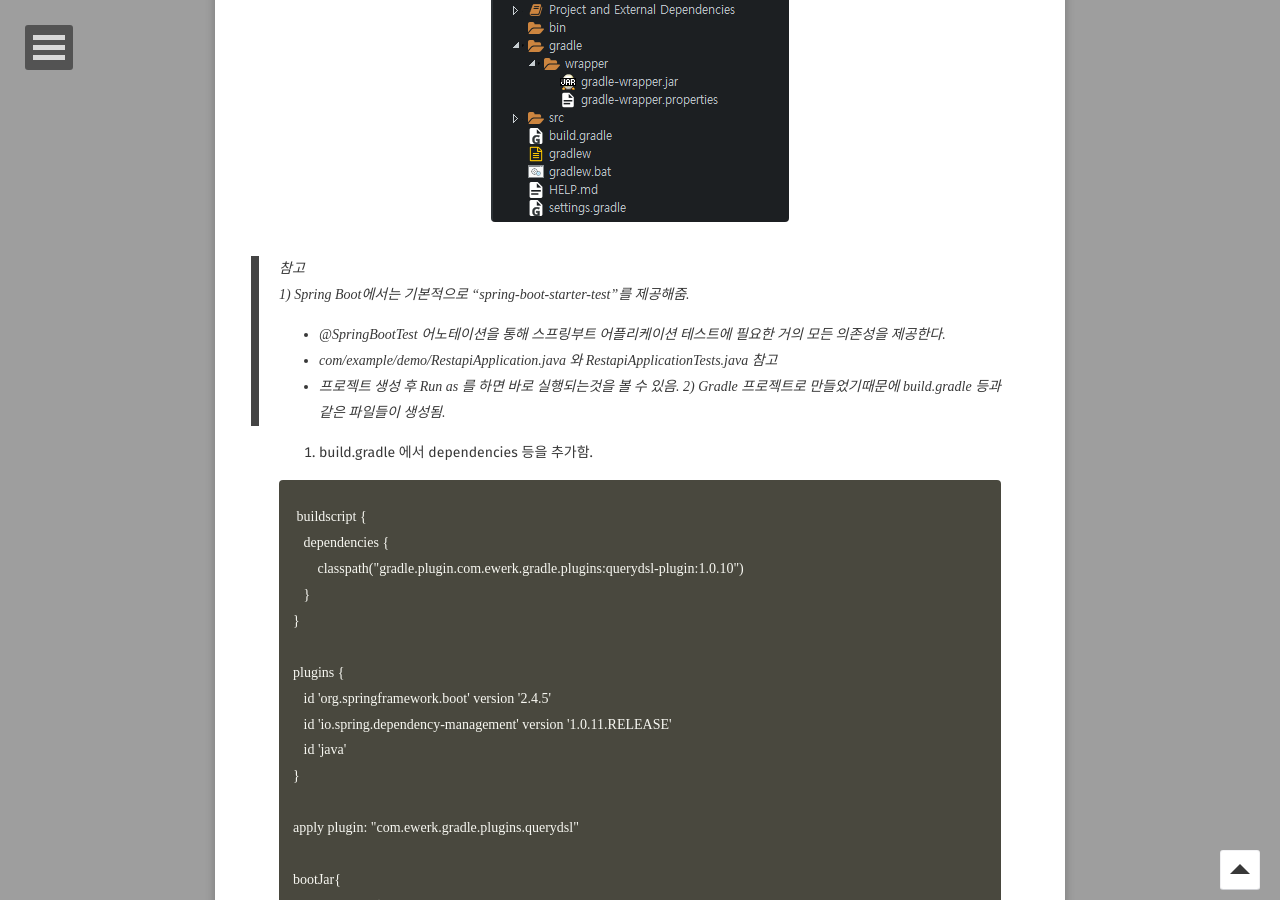
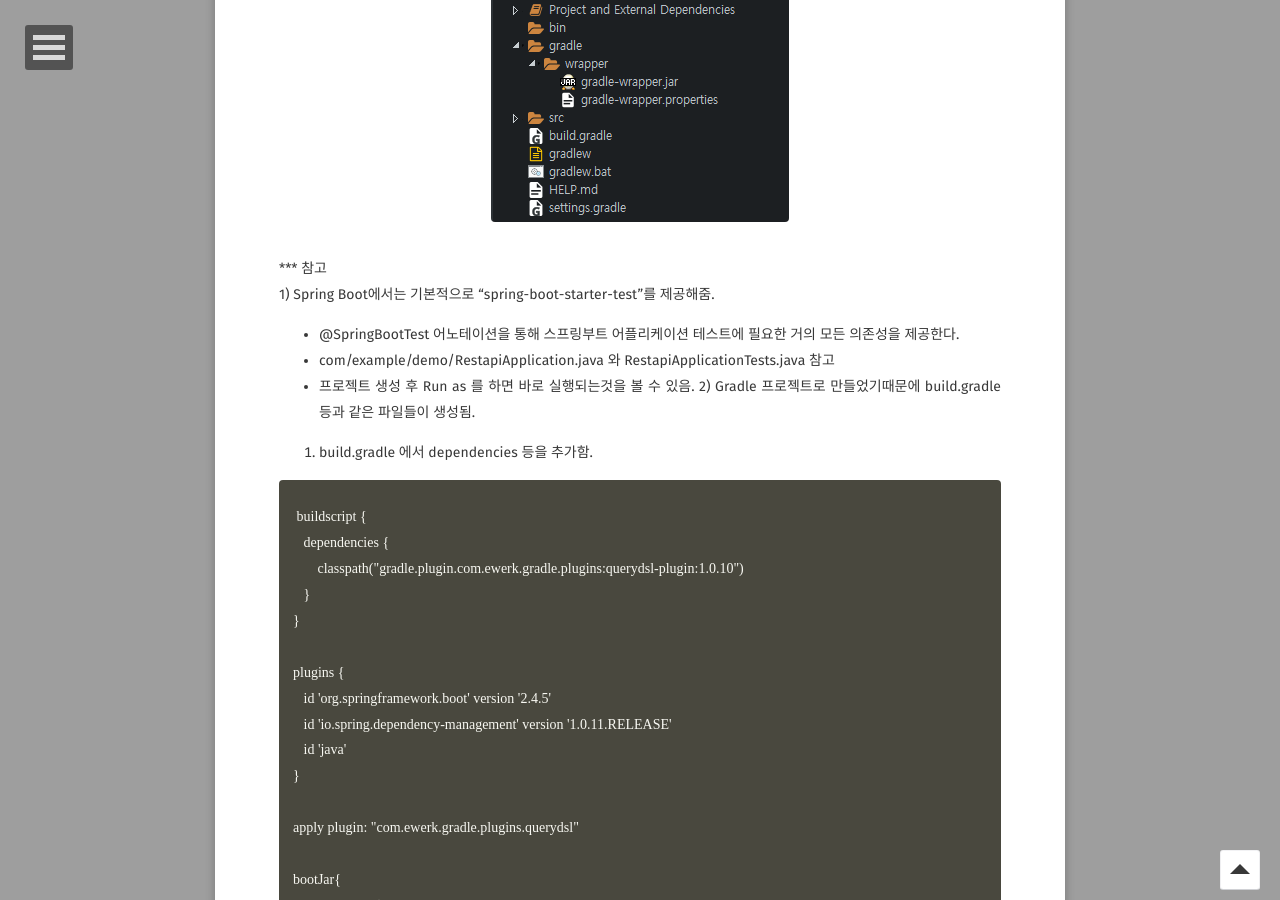
Before and after one commit to GayeonYoon/GayeonYoon.github.io, a Jekyll site: the page built from _posts/2021-07-30-REST_API_POST_1.md, in a window 1280 px wide and 900 px high, scrolled down 1810 px. Built offline with Jekyll 4.4.1, drawn with Linux system fonts in a browser that asks for light colours; some web fonts are replaced.

```diff
--- a/_posts/2021-07-30-REST_API_POST_1.md
+++ b/_posts/2021-07-30-REST_API_POST_1.md
@@ -24,12 +24,12 @@ Project <b>Name</b> 입력, Type은 <b>Gradle</b>로 선택.
 	<img src="/assets/img/RestApi_post2.png">
 </figure>
 
-> 참고<br>
-1) Spring Boot에서는 기본적으로 "spring-boot-starter-test"를 제공해줌. <br>
- * @SpringBootTest 어노테이션을 통해 스프링부트 어플리케이션 테스트에 필요한 거의 모든 의존성을 제공한다.
- * com/example/demo/RestapiApplication.java 와 RestapiApplicationTests.java 참고
- * 프로젝트 생성 후 Run as 를 하면 바로 실행되는것을 볼 수 있음.
-2) Gradle 프로젝트로 만들었기때문에 build.gradle 등과 같은 파일들이 생성됨. <br>
+*** 참고<br>
+  1) Spring Boot에서는 기본적으로 "spring-boot-starter-test"를 제공해줌. <br>
+   * @SpringBootTest 어노테이션을 통해 스프링부트 어플리케이션 테스트에 필요한 거의 모든 의존성을 제공한다.
+   * com/example/demo/RestapiApplication.java 와 RestapiApplicationTests.java 참고
+   * 프로젝트 생성 후 Run as 를 하면 바로 실행되는것을 볼 수 있음.
+  2) Gradle 프로젝트로 만들었기때문에 build.gradle 등과 같은 파일들이 생성됨. <br>
 
 3. build.gradle 에서 dependencies 등을 추가함.
 
```
